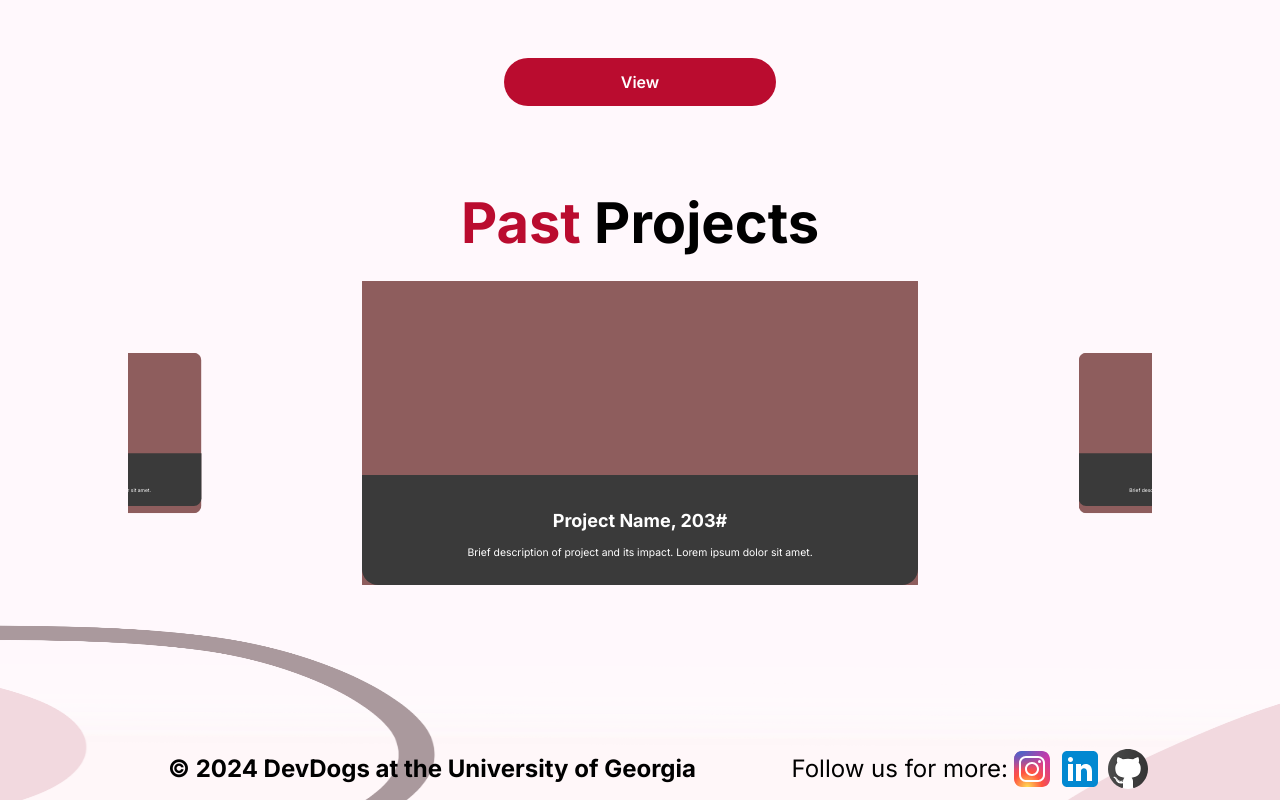
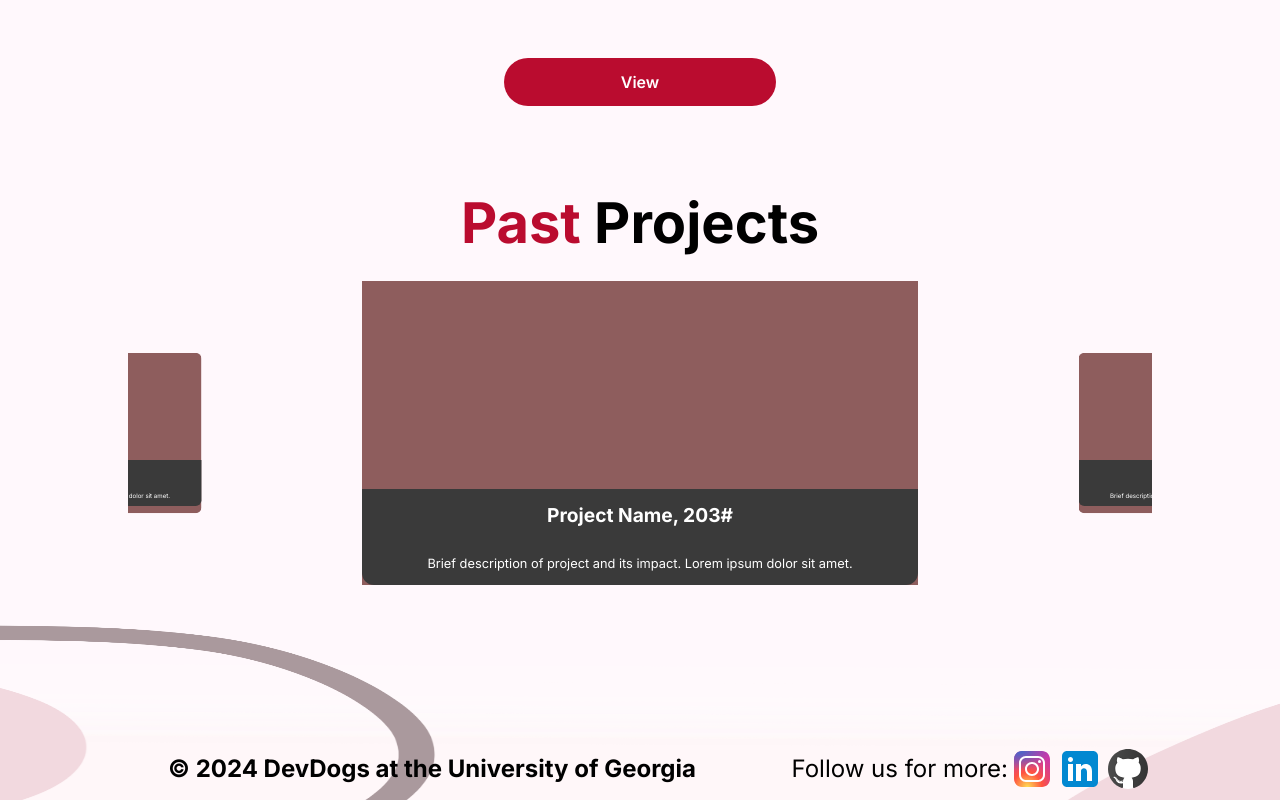
Before and after one commit to DevDogs-UGA/DevDogs-Website, a Next.js app: page /about/projects in a window 1280 px wide. Shown: the part 1207-2007 px from the top of the page. Built offline with nearby package versions, Linux system fonts and the light colour scheme.

Commit message:
updated carousel

```diff
--- a/src/app/components/EmblaCarousel.js
+++ b/src/app/components/EmblaCarousel.js
@@ -136,15 +136,15 @@ const EmblaCarousel = (props) =>
         <Image
          src={slide.image}
          alt={`Slide ${index + 1}`}
-         className="object-cover rounded-[1rem]"
+         className="object-cover rounded-[.75rem] mb-10 sm:mb-0"
         />
         {(slide.title || slide.description) && (
-         <div className="absolute inset-x-0 bottom-8 sm:bottom-0 bg-[#3a3a3a] text-white rounded-b-[1rem] sm:p-4">
+         <div className="absolute inset-x-0 bottom-[2rem] sm:bottom-0 bg-[#3a3a3a] text-white rounded-b-[.75rem]">
           {slide.title && (
-           <h3 className="text-[.77rem] sm:text-lg font-bold pt-4">{slide.title}</h3>
+           <h3 className="text-[1rem] p-1 sm:p-3 sm:text-[1.2rem] font-bold">{slide.title}</h3>
           )}
           {slide.description && (
-           <p className="text-[.45rem] sm:text-[.65rem] px-2 pb-2">{slide.description}</p>
+           <p className="text-[.6rem] p-3 sm:text-[.8rem]">{slide.description}</p>
           )}
          </div>
         )}
```
